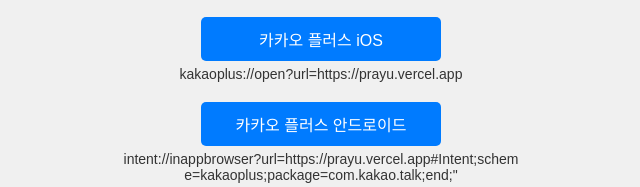
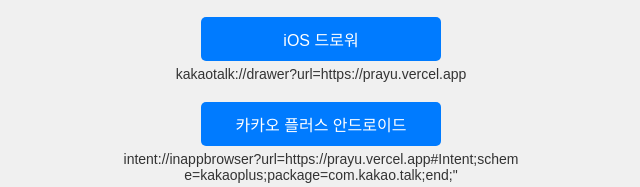
Before and after one commit to TeamVisioneer/Test-Ci, a website: page index.html in a window 1280 px wide. Shown: the part 434-621 px from the top of the page, 319-959 px from the left. Drawn offline with Linux system fonts and the light colour scheme.

Commit message:
test: kakaotalk-drawer

```diff
--- a/index.html
+++ b/index.html
@@ -78,11 +78,11 @@
       </div>
       <!-- Add this line to show the link text below the button -->
       <div class="button-component">
-        <a href="kakaoplus://open?url=https://prayu.vercel.app" class="btn"
-          >카카오 플러스 iOS
+        <a href="kakaotalk://drawer?url=https://prayu.vercel.app" class="btn"
+          >iOS 드로워
         </a>
         <div class="link-text">
-          kakaoplus://open?url=https://prayu.vercel.app
+          kakaotalk://drawer?url=https://prayu.vercel.app
         </div>
       </div>
       <div class="button-component">
```
